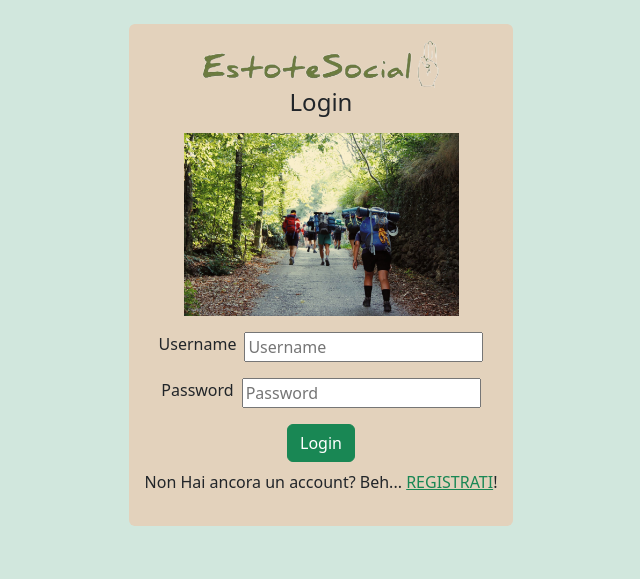
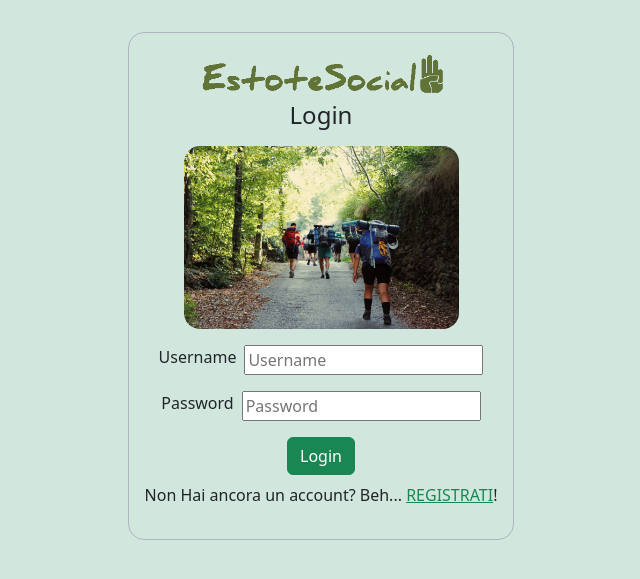
Before and after one commit to GiovanniPisoni/Web-Technologies-Estote-Social, a PHP site: page / in a window 1280 px wide. Shown: the top 579 px of the page, without its empty margins (319-959 px from the left). Run offline with PHP 8.4, Linux system fonts and the light colour scheme.

```diff
--- a/src/index.php
+++ b/src/index.php
@@ -5,7 +5,7 @@
     $templateParams["title"] = "Login";
     $templateParams["name"] = "login.php";
     $templateParams["js"] = array("https://unpkg.com/axios/dist/axios.min.js", "js/login.js");
-    require 'template/login_base.php';
+    require 'template/base_access.php';
   } else {
     $templateParams["title"] = "Homepage";
     $templateParams["name"] = "homepage.php";
--- a/src/template/login_base.php
+++ b/src/template/base_access.php
@@ -5,18 +5,13 @@
         <meta name="viewport" content="width=device-width, initial-scale=1">
         <link href="https://cdn.jsdelivr.net/npm/bootstrap@5.3.2/dist/css/bootstrap.min.css" rel="stylesheet" integrity="sha384-T3c6CoIi6uLrA9TneNEoa7RxnatzjcDSCmG1MXxSR1GAsXEV/Dwwykc2MPK8M2HN" crossorigin="anonymous">
         <title>EstoteSocial: <?php echo $templateParams["title"]; ?></title>
-        <link rel="icon" type="image/x-icon" href="img/logo.png">
+        <link rel="icon" type="image/x-icon" href="img/miniLogo.png">
     </head>
     <body class="d-flex justify-content-center py-4 bg-success-subtle">
-        <style>
-            .bg-light-brown {background-color: #e3d2bc;}
-        </style>
-        <div class="mw-75 p-3 mb-2 bg-light-brown rounded">
+        <div class="border border-dark-subtle rounded-4 mw-75 p-3 m-2 text-center">
             <header>
-                <div class="d-flex justify-content-center">
-                    <img src="img/logo.png" alt="EstoteSocial icon" width="250"/>
-                </div>
-                <h4 class=" my-0 mb-3 fw-normal m-10 text-center"><?php echo $templateParams["title"]; ?></h4>
+                <img src="img/Logo.png" alt="EstoteSocial icon" width="250"/>
+                <h1 class="h4 my-0 mb-3 fw-normal"><?php echo $templateParams["title"]; ?></h1>
             </header>
             <main>
                 <?php require($templateParams["name"]); ?>
--- a/src/template/login.php
+++ b/src/template/login.php
@@ -1,6 +1,6 @@
 <form action="#" method="POST" id="login-Form" class="position-relative">
     <div class="d-flex justify-content-center">
-        <img src="img/LoginPhoto.png" alt="Login photo" width="275"/>
+        <img src="img/LoginPhoto.png" alt="Login photo" width="275" class="rounded-4"/>
     </div>
     <div class="d-flex justify-content-center mt-3">
         <label for="username" class="me-2">Username</label>
```
Also changed, not shown: src/img/babyLogo.png (deleted), src/img/logo.png, src/img/miniLogo.png (added).
